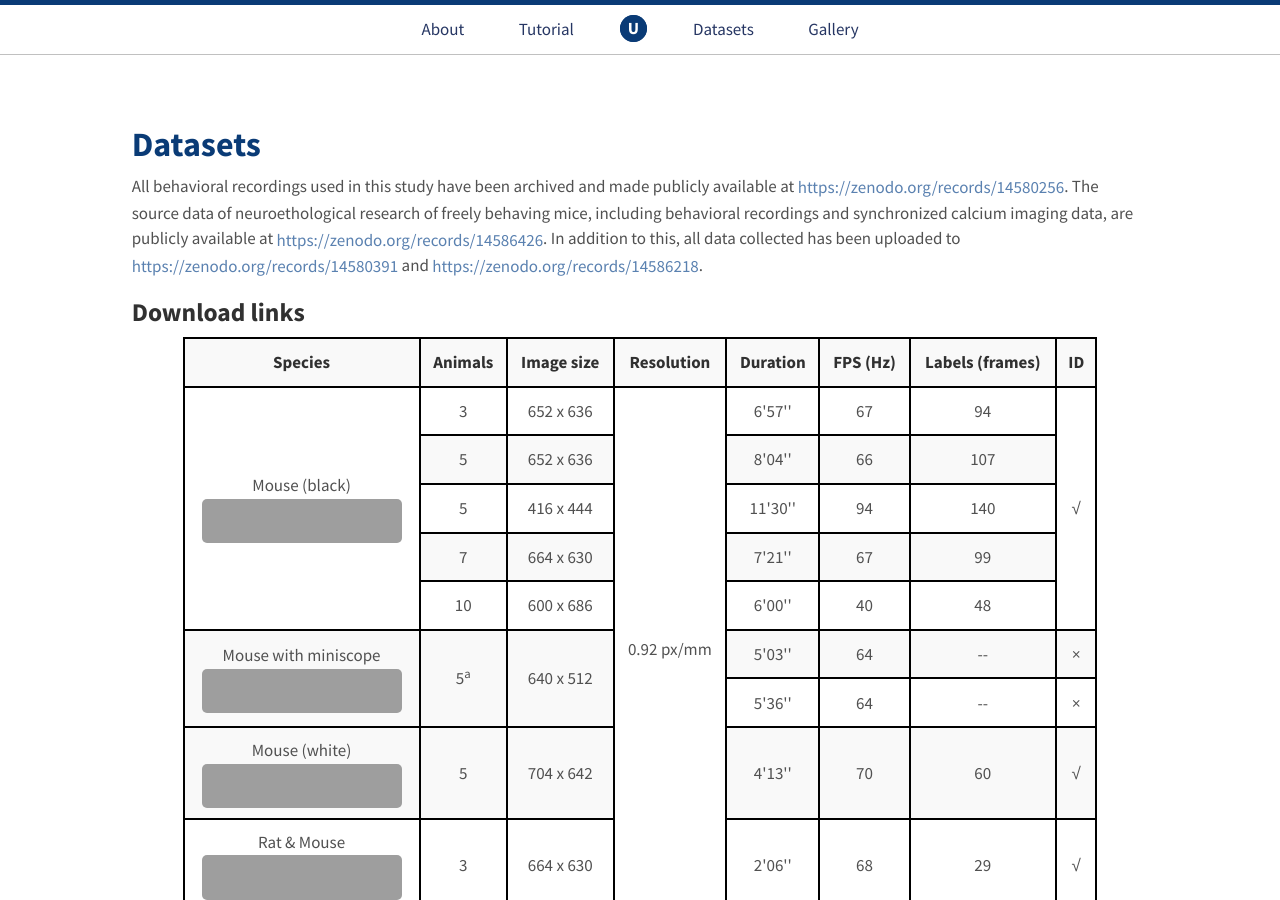
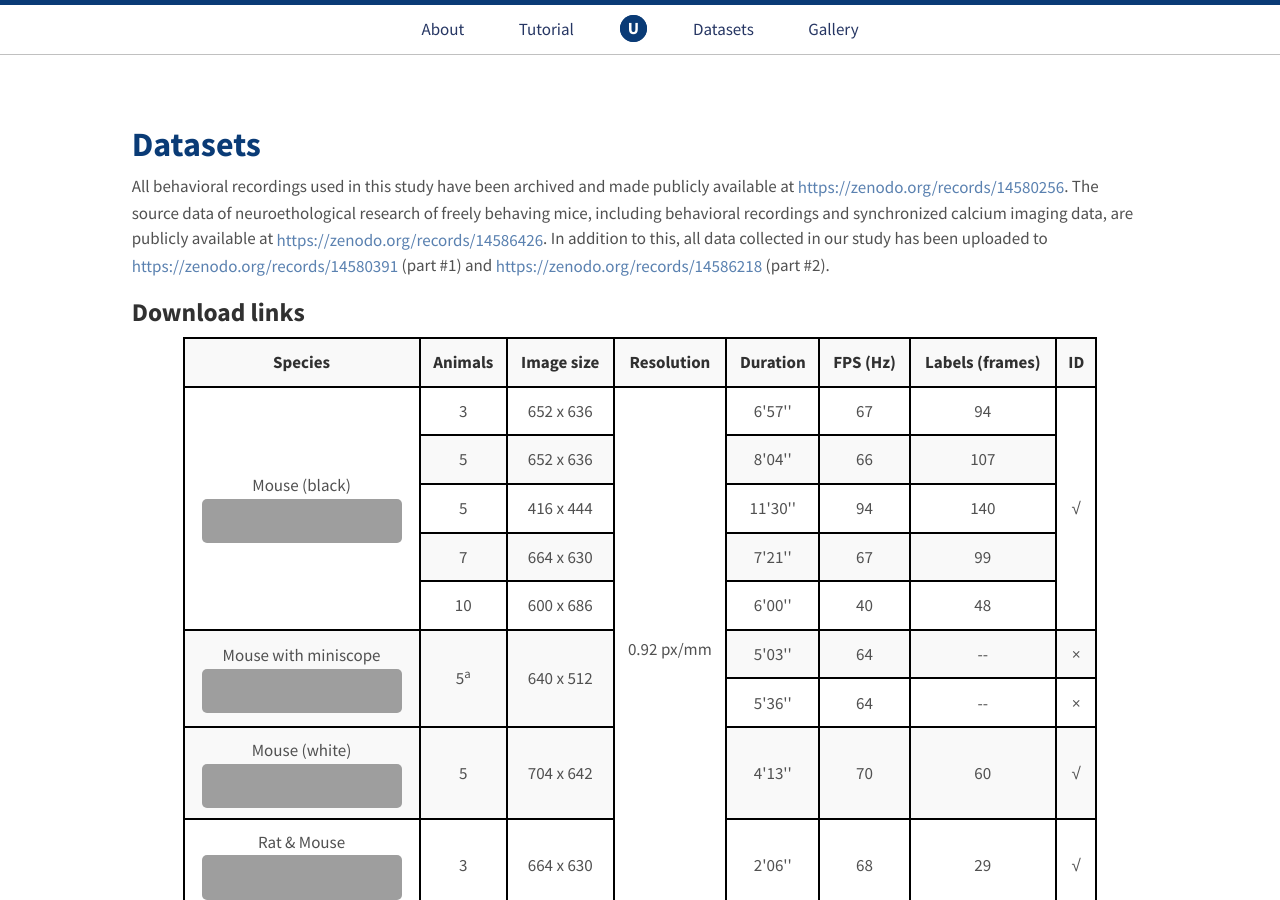
Before and after one commit to cabooster/UDMT, a Jekyll site: the page built from Datasets.md, in a window 1280 px wide and 900 px high, cut to the strip 0-900 px from the top of the window. Built offline with Jekyll 4.4.1, drawn with Linux system fonts in a browser that asks for light colours; grey boxes are pictures that could not be loaded.

Commit message:
Update Datasets.md

```diff
--- a/Datasets.md
+++ b/Datasets.md
@@ -3,7 +3,7 @@
 title: Datasets
 ---
 
-All behavioral recordings used in this study have been archived and made publicly available at [https://zenodo.org/records/14580256](https://zenodo.org/records/14580256). The source data of neuroethological research of freely behaving mice, including behavioral recordings and synchronized calcium imaging data, are publicly available at [https://zenodo.org/records/14586426](https://zenodo.org/records/14586426). In addition to this, all data collected has been uploaded to [https://zenodo.org/records/14580391](https://zenodo.org/records/14580391) and [https://zenodo.org/records/14586218](https://zenodo.org/records/14586218).
+All behavioral recordings used in this study have been archived and made publicly available at [https://zenodo.org/records/14580256](https://zenodo.org/records/14580256). The source data of neuroethological research of freely behaving mice, including behavioral recordings and synchronized calcium imaging data, are publicly available at [https://zenodo.org/records/14586426](https://zenodo.org/records/14586426). In addition to this, all data collected in our study has been uploaded to [https://zenodo.org/records/14580391](https://zenodo.org/records/14580391) (part #1) and [https://zenodo.org/records/14586218](https://zenodo.org/records/14586218) (part #2).
 
 ## Download links
 
```
